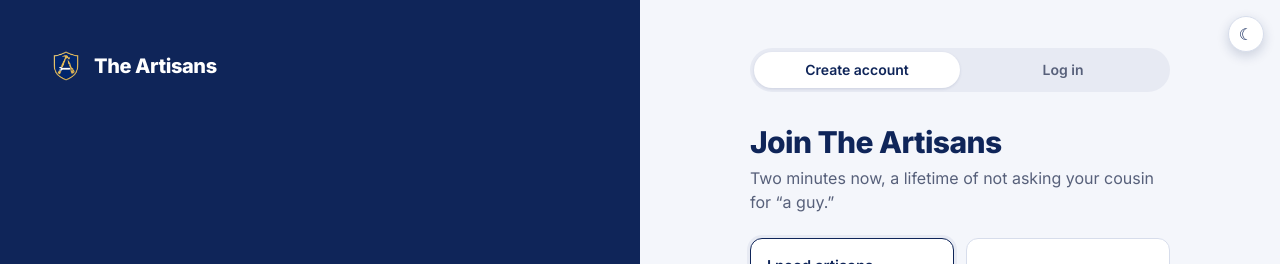
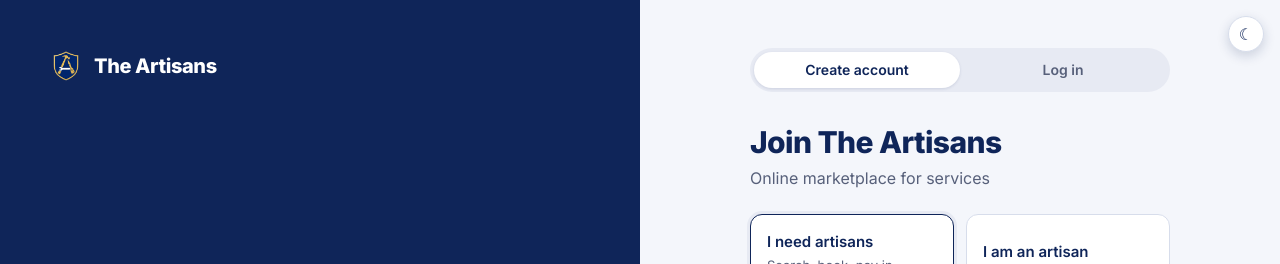
Before and after one commit to sir-etiosa/artisans, a Next.js app in the folder web/: page /auth in a window 1280 px wide. Shown: the top 264 px of the page. Built offline with nearby package versions, Linux system fonts and the light colour scheme; no server answers.

Commit message:
fix signup tagline copy

```diff
--- a/web/app/auth/page.js
+++ b/web/app/auth/page.js
@@ -29,7 +29,7 @@ function AuthInner() {
             {form.authTab === "signup" ? "Join The Artisans" : "Welcome back"}
           </h2>
           <p className="mt-1.5" style={{ color: MUTED }}>
-            {form.authTab === "signup" ? "Two minutes now, a lifetime of not asking your cousin for “a guy.”" : "Your bookings and chats are where you left them."}
+            {form.authTab === "signup" ? "Online marketplace for services" : "Your bookings and chats are where you left them."}
           </p>
 
           {form.authTab === "signup" && <RoleChoice role={form.role} onChange={form.setRole} />}
```
